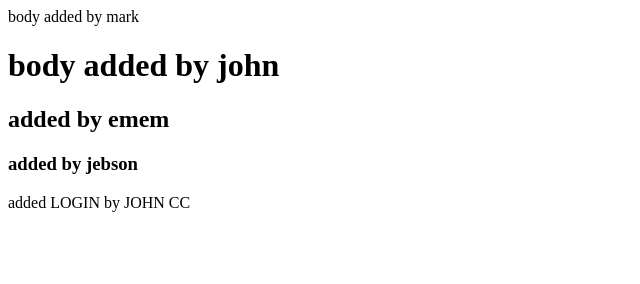
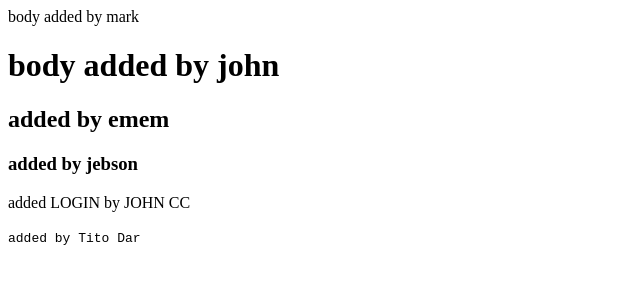
Before and after one commit to SDarius14/sample-rpo, a plain HTML site: page index.html in a window 1280 px wide. Shown: the whole page, without its empty margins (0-640 px from the left). Drawn offline with Linux system fonts and the light colour scheme.

Commit message:
feat: services

```diff
--- a/index.html
+++ b/index.html
@@ -11,5 +11,6 @@
     <h2>added by emem</h2>
     <h3>added by jebson</h3>
     <p>added LOGIN by JOHN CC</p>
+    <code>added by Tito Dar</code>
   </h10>
 </html>
```
